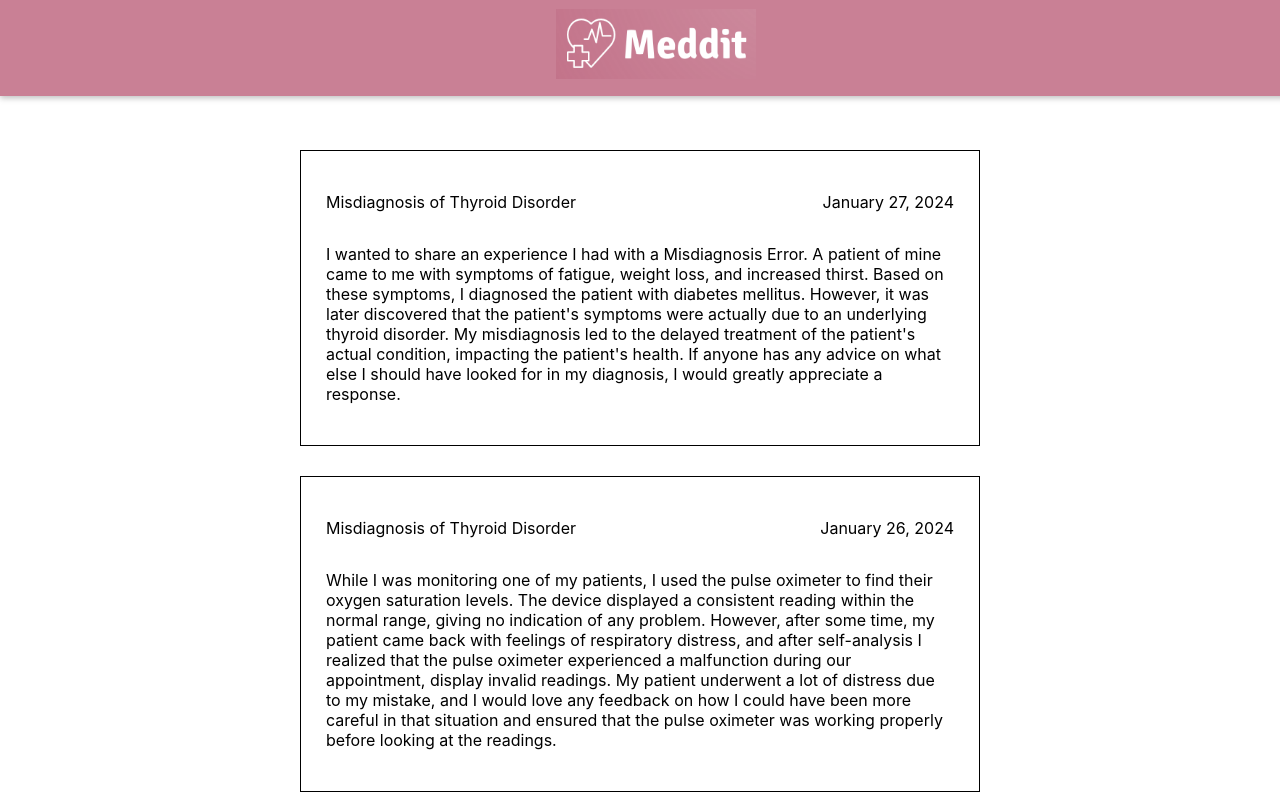
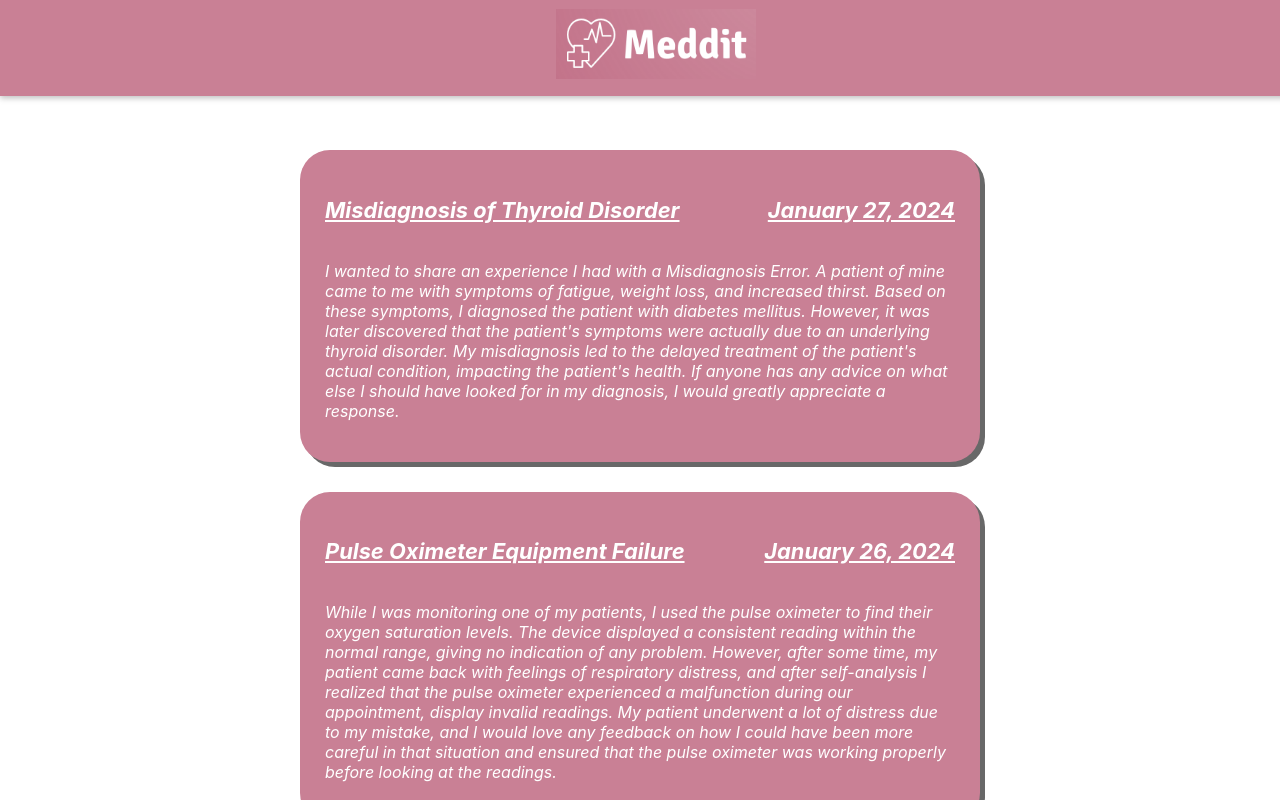
Before and after one commit to Raviteja-Tammana/Meddit, a React (Create React App) app in the folder Frontend/meddit_frontend/: page /feed in a window 1280 px wide. Shown: the top 800 px of the page. Built offline with nearby package versions, Linux system fonts and the light colour scheme.

Commit message:
styling of home and post pages

```diff
--- a/Frontend/meddit_frontend/src/feed/Post.css
+++ b/Frontend/meddit_frontend/src/feed/Post.css
@@ -1,7 +1,7 @@
 .post-header {
     display: flex;
     justify-content: space-between;
-
+    background-color: #C98095;
 }
 
 .post {
@@ -12,6 +12,25 @@
     margin-bottom: 30px;
     border: 1px solid;
     padding: 25px;
+    background-color: #C98095;
+    color: white;
+    border: none;
+    border-radius: 30px;
+    box-shadow: 5px 5px rgb(104, 104, 104);
+    font-style: italic;
+    font-weight: 400;
+    background-color: #C98095;
+}
+
+.post-header {
+    font-weight: bold;
+    text-decoration: underline;
+    background-color: #C98095;
+    font-size: 2.5ex;
+}
+
+.post-content {
+    background-color: #C98095;
 }
 
 .links{
--- a/Frontend/meddit_frontend/src/feed/data.js
+++ b/Frontend/meddit_frontend/src/feed/data.js
@@ -1,5 +1,3 @@
-
-
 const DUMMY_DATA = [
     {
         postID: 'kothi baby',
@@ -11,7 +9,7 @@ const DUMMY_DATA = [
     },
     {
         postID: 'kothi baby',
-        title: 'Misdiagnosis of Thyroid Disorder',
+        title: 'Pulse Oximeter Equipment Failure',
         user: 'dfaf',
         date: 'January 26, 2024',
         likes: '68',
@@ -19,7 +17,7 @@ const DUMMY_DATA = [
     },
     {
         postID: 'kothi baby',
-        title: 'Misdiagnosis of Thyroid Disorder',
+        title: 'Medication Communication Mishap',
         user: 'asd',
         date: 'January 25, 2024',
         likes: '267',
--- a/Frontend/meddit_frontend/src/landing_page/pages/AboutUs.css
+++ b/Frontend/meddit_frontend/src/landing_page/pages/AboutUs.css
@@ -13,22 +13,23 @@
     display: block;
     width: 50%;
     height: fit-content;
-    margin-top: auto;
+    margin-top: 120px;
     margin-bottom: auto;
-
 }
 
 .info{
     display: block;
-    font-family: comic sans-serif;
-    font-size: 22px;
+    font-weight: 400;
+    font-size: 20px;
     margin: 40px 100px 0px 100px;
-    padding: 20px;
+    padding: 30px;
     background-color: #C98095;
     color: white;
     padding: 10px;
     border-radius: 30px;
     text-align: center;
+    margin-left: 150px;
+    text-shadow: 1px 1px black;
 }
 
 .info h2{
```
